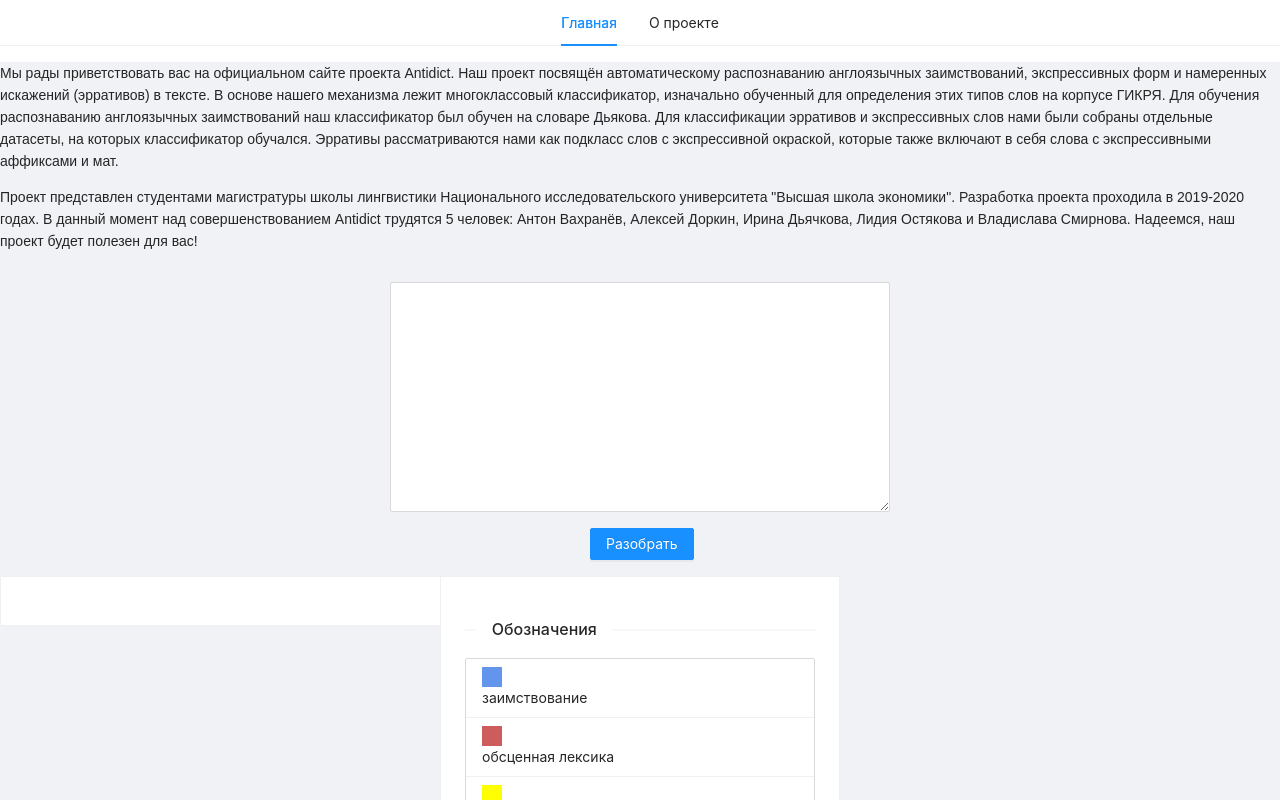
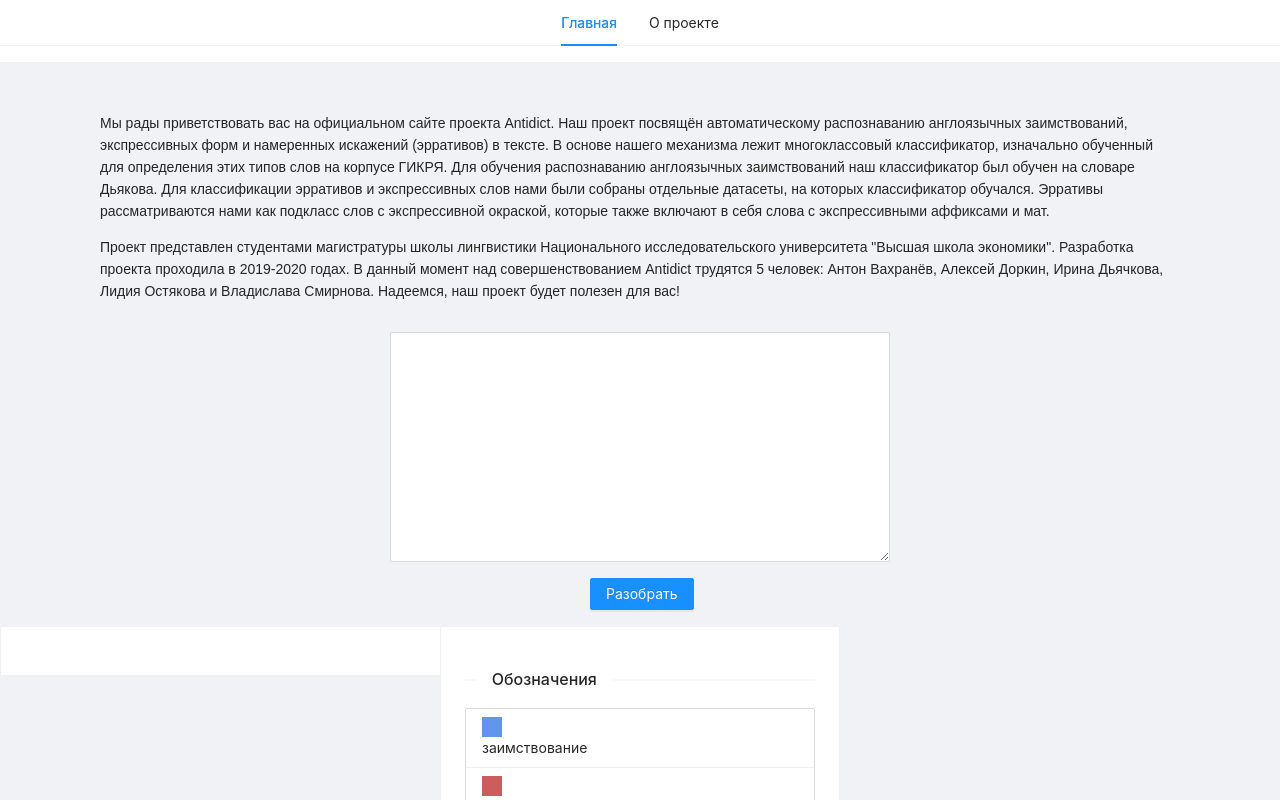
Before and after one commit to wkmatrosowa/antidict-frontend, a React (Create React App) app: page /main in a window 1280 px wide. Shown: the top 800 px of the page. Built offline with nearby package versions, Linux system fonts and the light colour scheme.

Commit message:
fixed about-on-main text style

```diff
--- a/src/pages/main.css
+++ b/src/pages/main.css
@@ -5,6 +5,7 @@
 
 .about-on-main  {
     text-align: left;
+    margin: 50px 100px 5px
 }
 
 .highlightClassName {
```
